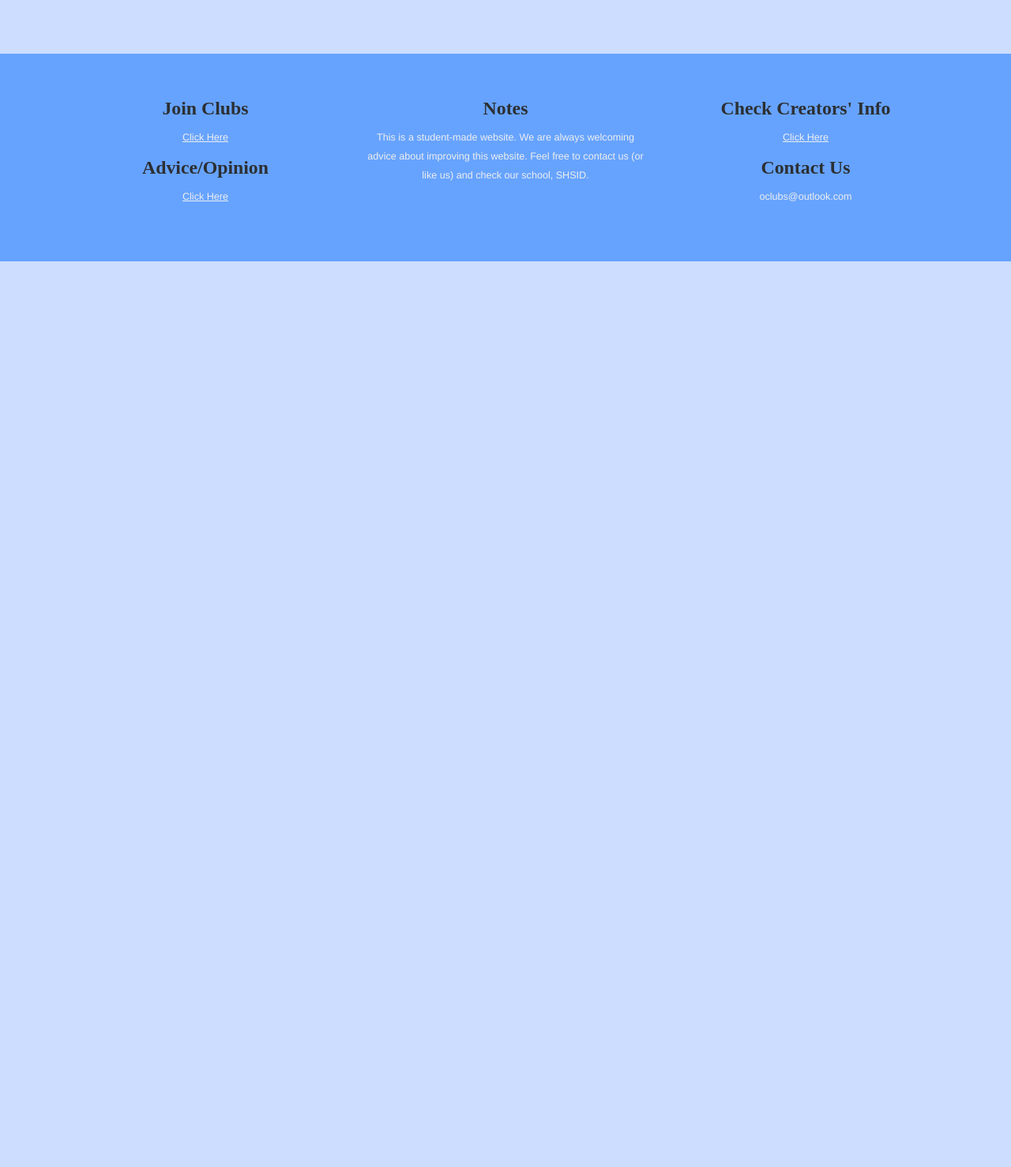
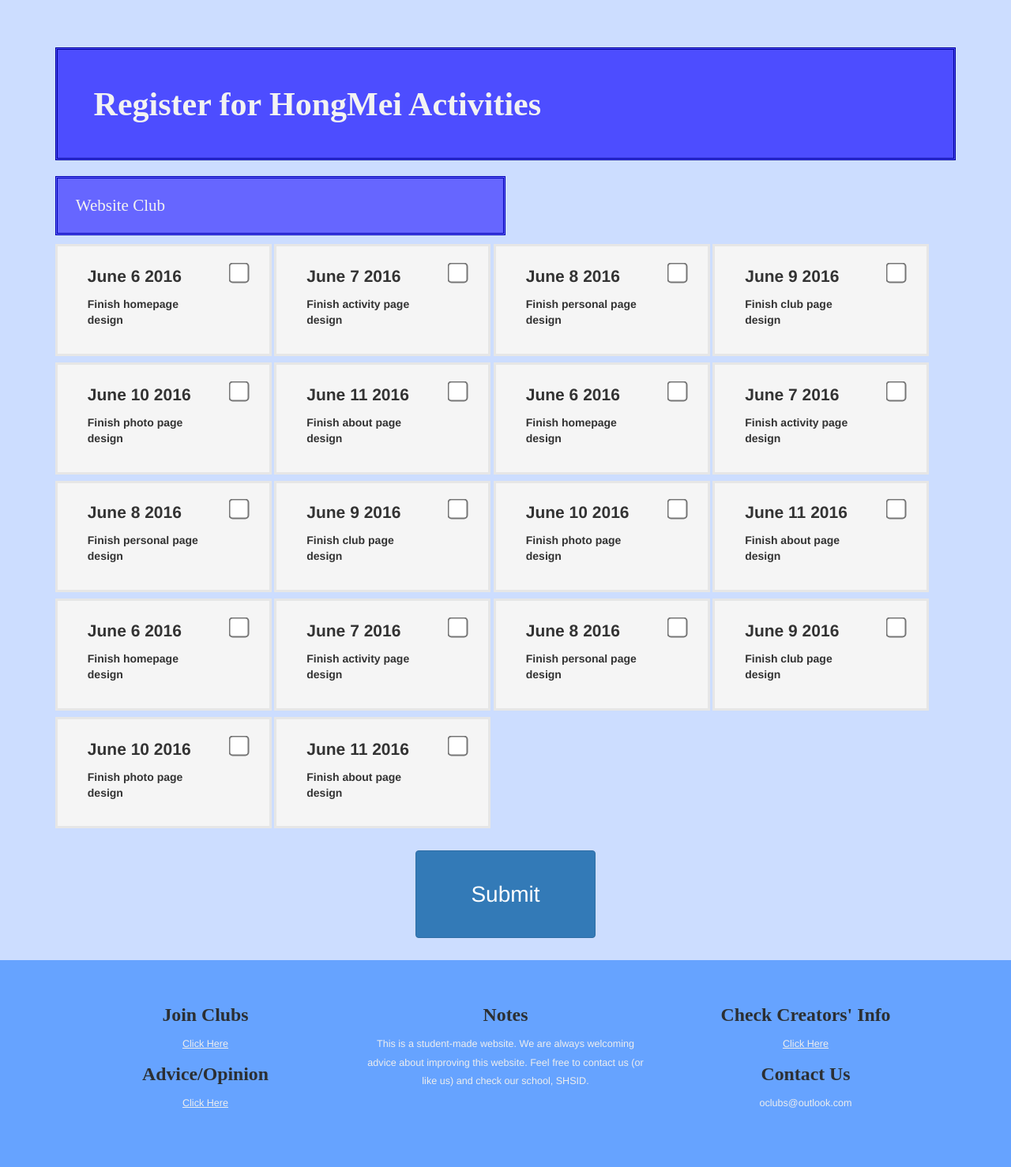
Before and after one commit to SHSIDers/oclubs, a Flask app: page /reghm in a window 1280 px wide. Shown: the part 83-1561 px from the top of the page at 79% size. Before the commit the page ends 414 px from the top, so only its background shows below. Run offline with Flask 2, Linux system fonts and the light colour scheme; some libraries are stand-ins or nearby versions.

Commit message:
registerhm.html: modified

```diff
--- a/app.py
+++ b/app.py
@@ -230,12 +230,24 @@ def registerhm():
     '''Register Page for HongMei Activites'''
     user = ''
     club = 'Website Club'
-    schedule = [{'date': 'June 6 2016', 'plan': 'Finish homepage design'},
-                {'date': 'June 6 2016', 'plan': 'Finish homepage design'},
-                {'date': 'June 6 2016', 'plan': 'Finish homepage design'},
-                {'date': 'June 6 2016', 'plan': 'Finish homepage design'},
-                {'date': 'June 6 2016', 'plan': 'Finish homepage design'},
-                {'date': 'June 6 2016', 'plan': 'Finish homepage design'}]
+    schedule = [{'id': '1', 'date': 'June 6 2016', 'activity': 'Finish homepage design'},
+                {'id': '2', 'date': 'June 7 2016', 'activity': 'Finish activity page design'},
+                {'id': '3', 'date': 'June 8 2016', 'activity': 'Finish personal page design'},
+                {'id': '4', 'date': 'June 9 2016', 'activity': 'Finish club page design'},
+                {'id': '5', 'date': 'June 10 2016', 'activity': 'Finish photo page design'},
+                {'id': '6', 'date': 'June 11 2016', 'activity': 'Finish about page design'},
+                {'id': '7', 'date': 'June 6 2016', 'activity': 'Finish homepage design'},
+                {'id': '8', 'date': 'June 7 2016', 'activity': 'Finish activity page design'},
+                {'id': '9', 'date': 'June 8 2016', 'activity': 'Finish personal page design'},
+                {'id': '10', 'date': 'June 9 2016', 'activity': 'Finish club page design'},
+                {'id': '11', 'date': 'June 10 2016', 'activity': 'Finish photo page design'},
+                {'id': '12', 'date': 'June 11 2016', 'activity': 'Finish about page design'},
+                {'id': '13', 'date': 'June 6 2016', 'activity': 'Finish homepage design'},
+                {'id': '14', 'date': 'June 7 2016', 'activity': 'Finish activity page design'},
+                {'id': '15', 'date': 'June 8 2016', 'activity': 'Finish personal page design'},
+                {'id': '16', 'date': 'June 9 2016', 'activity': 'Finish club page design'},
+                {'id': '17', 'date': 'June 10 2016', 'activity': 'Finish photo page design'},
+                {'id': '18', 'date': 'June 11 2016', 'activity': 'Finish about page design'}]
     return render_template('registerhm.html',
                            title='Register for HongMei',
                            user=user,
--- a/static/css/oclubs.css
+++ b/static/css/oclubs.css
@@ -5,7 +5,7 @@
 
 .title {
 	width: 100%;
-	margin-bottom: 2.5%;
+	margin-bottom: 1%;
 	font-family:'Times New Roman';
 	font-weight: bold;
 	font-size: 300%;
@@ -13,13 +13,19 @@
 	color: #f2f2f2;
 	border-style: double;
 	border-color: #000099;
-	padding: 4% 0 4% 4%;
+	padding: 4%;
 }
 
 .title_next {
-	margin-bottom: 1.25%;
+	width: 50%;
+	margin-bottom: 1%;
 	font-family: 'Times New Roman';
 	font-size:150%;
+	background-color: #6666ff;
+	color: #f2f2f2;
+	border-style: double;
+	border-color: #0000b3;
+	padding: 2%;
 }
 
 .smallBlock > div,
@@ -687,3 +693,24 @@ thead.darklist {
 .intro_function > a > div:hover {
 	background-color: #1a53ff;
 }
+
+.reghm  > div {
+	width: 24%;
+	padding: 2%;
+	margin-bottom: 3px;
+	border-style: solid;
+	border-color: #e6e6e6;
+	background-color: #f5f5f5;
+	font-weight: bold;
+	display: inline-block;
+}
+
+.reghm input[type=checkbox] {
+	transform: scale(2);
+	padding: 10%;
+}
+
+.reghm div:hover {
+	background-color: #cccccc;
+	text-decoration: none;
+}
--- a/static/js/oclubs.js
+++ b/static/js/oclubs.js
@@ -51,6 +51,19 @@
 					$( ".modal .modal-body" )
 						.html( "<p>Your choice is " + selected.text() + ".</p>" );
 				} );
+
+			$( ".checkbox_block" )
+				.click( function() {
+					if (!$( this ).find( "input[type=checkbox]" ).prop("checked")){
+						$( this )
+							.find( "input[type=checkbox]" )
+								.prop("checked", true);
+					} else {
+						$( this )
+							.find( "input[type=checkbox]" )
+								.prop("checked", false);
+					}
+				} );
 		} );
 } )( jQuery );
 
--- a/templates/registerhm.html
+++ b/templates/registerhm.html
@@ -2,6 +2,24 @@
 {% block content %}
 
 <!-- Below Navbar -->
-
+<div class="container">
+    <h1 class="title">Register for HongMei Activities</h1>
+    <h2 class="title_next">{{ club }}</h2>
+    <div class="reghm">
+        {% for plan in schedule %}
+        <div class="checkbox_block" style="cursor:pointer">
+            <div class="col-sm-10">
+                <p style="font-size:150%">{{ plan.date }}</p>
+                <p>{{ plan.activity }}</p>
+            </div>
+            <div class="col-sm-2">
+                <input type="checkbox" value="{{ plan.id }}">
+            </div>
+        </div>
+        {% endfor %}
+    </div>
+    <br>
+    <center><button class="btn btn-primary" type="submit" style="width:20%;padding: 3% 0 3% 0; font-size:200%">Submit</button>
+</div>
 
 {% endblock %}
```
